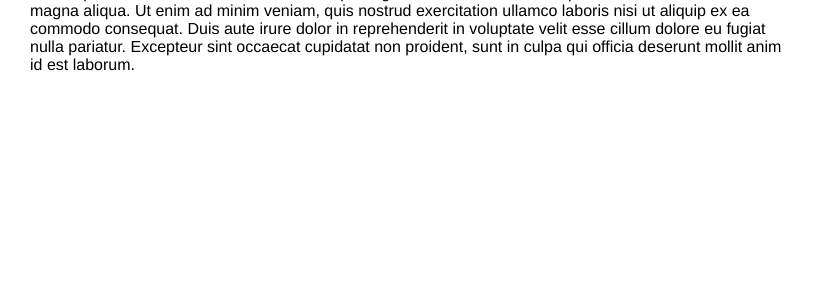
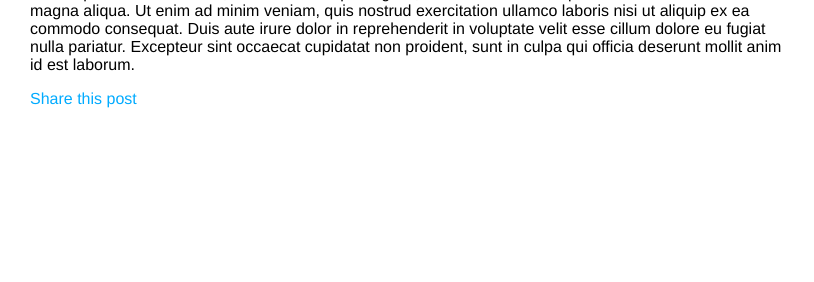
Before and after one commit to incdev96/BlogApp, a Django app: a page that uses blog/templates/blog/post/detail.html in a window 1280 px wide. Shown: the part 140-422 px from the top of the page, without its empty margins (0-814 px from the left). Run offline with Django 5.2, Linux system fonts and the light colour scheme; data comes from the database, SQL or seed files in the repository.

Commit message:
detail.html fix

```diff
--- a/blog/templates/blog/post/detail.html
+++ b/blog/templates/blog/post/detail.html
@@ -8,5 +8,7 @@
         Published {{ post.publish }} by {{ post.author }}
     </p>
     {{ post.body|linebreaks }}
-
+    <p>
+        <a href="{% url 'blog:post_share' post.id %}">Share this post</a>
+    </p>
 {% endblock %}
```
